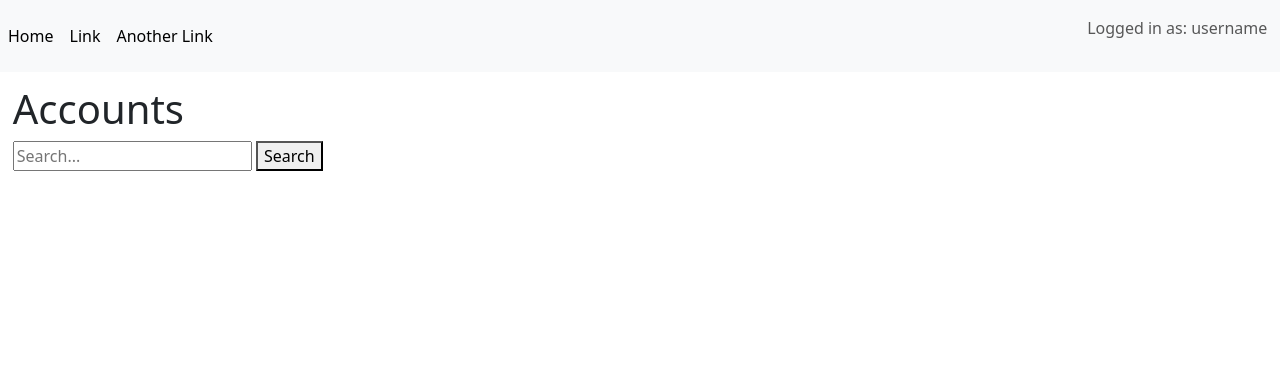
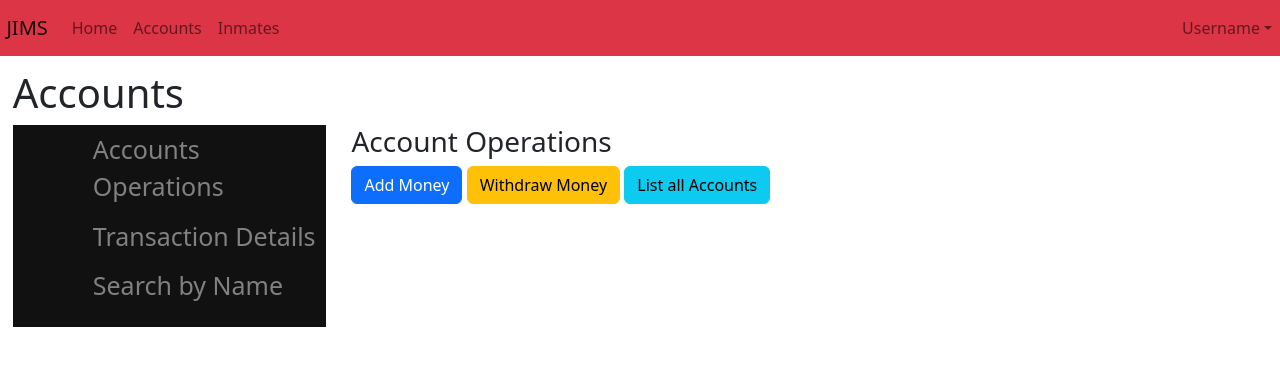
Before and after one commit to kobibell/Warden-Web-Wizards-JIMS, a Django app: template src/jims_project/templates/accounts_home.html in a window 1280 px wide. Shown: the top 366 px of the page. Run offline with Django 4.2, Linux system fonts and the light colour scheme; the template is opened without the code that fills it, so the values that code supplies are empty.

Commit message:
Basic transaction page setup

```diff
--- a/src/jims_project/jims_app/urls.py
+++ b/src/jims_project/jims_app/urls.py
@@ -11,7 +11,11 @@ from django.views.generic.base import TemplateView
 urlpatterns = [
         path(r'', TemplateView.as_view(template_name='home_page.html')),
         path('login/', LoginView.as_view(template_name='login.html'), name='login'),
+        # Need to redirect to home page link
+        path('', views.home_page, name='home_page'),
         path('home_page/', views.home_page, name='home_page'),
         path('accounts/profile/', views.home_page, name='profile'),
         path('accounts/home/', views.accounts_home, name='accounts_home'),
+        path('accounts/transactions-details/', views.accounts_transaction_details, name='accounts_transaction_details'),
+        path('accounts/search-name/', views.accounts_search_name, name='accounts_search_name'),
 ]
--- /dev/null
+++ b/src/jims_project/static/css/accounts.css
@@ -0,0 +1,38 @@
+.account-container{
+    display: flex;
+}
+
+.sidenav {
+    height:max-content;
+    width:25%;
+    z-index:1;
+    top:0;
+    left:0;
+    background-color:#111;
+    overflow-x:hidden;
+}
+
+.sidenav a {
+    padding:6px 8px 6px 16px;
+    text-decoration: none;
+    font-size:25px;
+    color: #818181;
+    display:block;
+}
+
+.sidenav a:hover{
+    color:#f1f1f1;
+}
+
+.main-account{
+    margin-left:2%;
+    width: 70%;
+}
+
+.search-number{
+    margin-top: 2%;
+}
+
+.transaction-details{
+    margin-top: 2%;
+}
--- a/src/jims_project/static/css/main.css
+++ b/src/jims_project/static/css/main.css
@@ -1,5 +1,9 @@
 .content-div {
     margin: 1%;
+}
+
+.brand-text{
+    padding-left: 0.5%;
 }
 
 .navbar-text{
--- a/src/jims_project/templates/accounts_home.html
+++ b/src/jims_project/templates/accounts_home.html
@@ -1,9 +1,9 @@
-{% extends 'base.html' %}
+{% extends 'accounts_navigation.html' %}
+{% load static %}
 
-{% block content %}
-    <h1>Accounts</h1>
-    <form class="search-account" action="/">
-        <input type="text" placeholder="Search..." name="search2">
-        <button type="submit"></i>Search</button>
-    </form>
-{% endblock %}
+{% block account_content %}
+    <h3>Account Operations</h3>
+    <button type="button" class="btn btn-primary">Add Money</button>
+    <button type="button" class="btn btn-warning">Withdraw Money</button>
+    <button type="button" class="btn btn-info">List all Accounts</button>
+{% endblock account_content %}
--- /dev/null
+++ b/src/jims_project/templates/accounts_navigation.html
@@ -0,0 +1,25 @@
+{% extends 'base.html' %}
+{% load static %}
+
+{% block extrahead %}
+    <link rel="stylesheet" href="{% static 'css/accounts.css' %}">
+{% endblock %}
+
+{% block content %}
+    <h1>Accounts</h1>
+
+    <div class="account-container">
+        <div class="sidenav">
+            <ul>
+            <ul> <a href="/accounts/home">Accounts Operations</a> </ul>
+            <ul> <a href="/accounts/transactions-details">Transaction Details</a> </ul>
+            <ul> <a href="/accounts/search-name">Search by Name</a> </ul>
+            </ul>
+        </div>
+
+        <div class="main-account">
+            {% block account_content %}
+            {% endblock account_content %}
+        </div>
+    <div>
+{% endblock content %}
--- /dev/null
+++ b/src/jims_project/templates/accounts_search_name.html
@@ -0,0 +1,6 @@
+{% extends 'accounts_navigation.html' %}
+{% load static %}
+
+{% block account_content %}
+    <p>Pending...</p>
+{% endblock account_content %}
--- a/src/jims_project/templates/base.html
+++ b/src/jims_project/templates/base.html
@@ -5,28 +5,40 @@
     <head>
         <meta charset="utf-8">
         <title>JIMS</title>
-        <link href="https://cdn.jsdelivr.net/npm/bootstrap@5.3.0-alpha3/dist/css/bootstrap.min.css" rel="stylesheet" integrity="sha384-KK94CHFLLe+nY2dmCWGMq91rCGa5gtU4mk92HdvYe+M/SXH301p5ILy+dN9+nJOZ" crossorigin="anonymous">
-        <script src="https://cdn.jsdelivr.net/npm/bootstrap@5.3.0-alpha3/dist/js/bootstrap.bundle.min.js" integrity="sha384-ENjdO4Dr2bkBIFxQpeoTz1HIcje39Wm4jDKdf19U8gI4ddQ3GYNS7NTKfAdVQSZe" crossorigin="anonymous"></script>
+        <script src="https://cdn.jsdelivr.net/npm/bootstrap@5.2.3/dist/js/bootstrap.min.js" integrity="sha384-cuYeSxntonz0PPNlHhBs68uyIAVpIIOZZ5JqeqvYYIcEL727kskC66kF92t6Xl2V" crossorigin="anonymous"></script>
+        <link rel="stylesheet" href="https://cdn.jsdelivr.net/npm/bootstrap@5.2.3/dist/css/bootstrap.min.css" integrity="sha384-rbsA2VBKQhggwzxH7pPCaAqO46MgnOM80zW1RWuH61DGLwZJEdK2Kadq2F9CUG65" crossorigin="anonymous">
+        <script src="https://cdn.jsdelivr.net/npm/bootstrap@5.2.3/dist/js/bootstrap.bundle.min.js" integrity="sha384-kenU1KFdBIe4zVF0s0G1M5b4hcpxyD9F7jL+jjXkk+Q2h455rYXK/7HAuoJl+0I4" crossorigin="anonymous"></script>
+
         <link rel="stylesheet" href="{% static 'css/main.css' %}">
+        {% block extrahead %}
+        {% endblock %}
     </head>
     <body>
-        <nav class="navbar navbar-expand-lg navbar-light bg-light navbar-text">
+        <nav class="navbar navbar-expand-lg navbar-light bg-danger">
 
           <div class="collapse navbar-collapse" id="navbarSupportedContent">
+            <a class="navbar-brand brand-text" href="#">JIMS</a>
+
             <ul class="navbar-nav mr-auto">
               <li class="nav-item">
-                  <a class="nav-link" href="#">Home</a>
+                <a class="nav-link" href="/">Home</a>
               </li>
               <li class="nav-item">
-                  <a class="nav-link" href="#">Link</a>
+                <a class="nav-link" href="/accounts/home">Accounts</a>
               </li>
               <li class="nav-item">
-                  <a class="nav-link" href="#">Another Link</a>
+                <a class="nav-link" href="/inmates">Inmates</a>
               </li>
             </ul>
-                <div class="ms-auto navbar-text">
-                    <p>Logged in as: username </p>
+            <ul class="navbar-nav ms-auto">
+              <li class="nav-item dropdown">
+                <a class="nav-link dropdown-toggle" href="#" id="navbarDropdown" role="button" data-bs-toggle="dropdown" aria-expanded="false">Username</a>
+                <div class="dropdown-menu" aria-labelledby="navbarDropdown">
+                  <a class="dropdown-item" href="#">Profile</a>
+                  <a class="dropdown-item" href="#">Logout</a>
                 </div>
+              </li>
+            </ul>
           </div>
         </nav>
 
```
Also changed, not shown: src/jims_project/templates/accounts_search_number.html (added, +18 -0 lines). Lines whose indentation alone changed are shown as unchanged.
